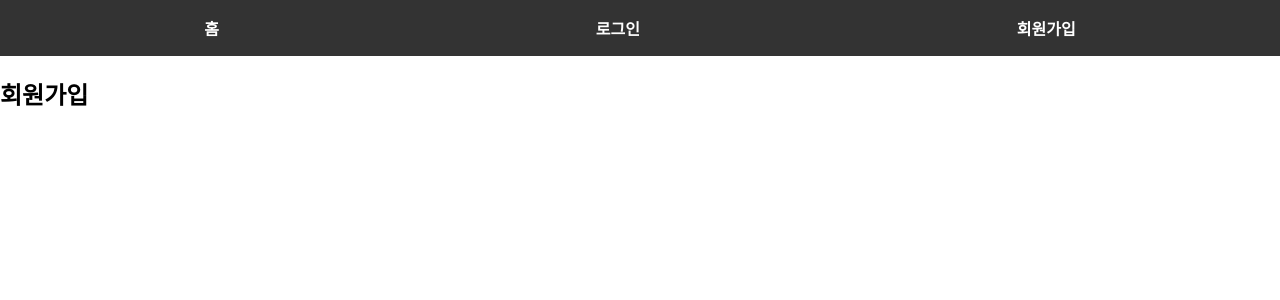
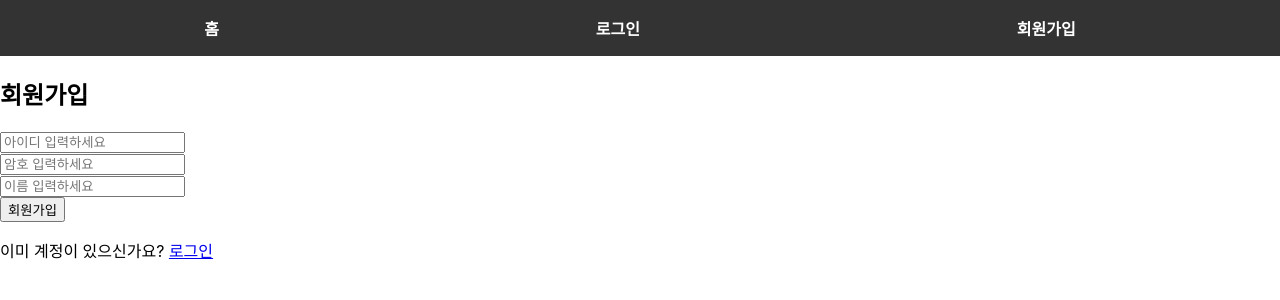
Before and after one commit to nam2626/KH_2025_04_REACT, a React (Create React App) app in the folder spring-board-front/: page /signup in a window 1280 px wide. Shown: the top 300 px of the page. Built offline with nearby package versions, Linux system fonts and the light colour scheme.

Commit message:
회원가입 처리 완료

```diff
--- a/spring-board-front/src/pages/SignupPage.jsx
+++ b/spring-board-front/src/pages/SignupPage.jsx
@@ -1,7 +1,37 @@
+import { useRef } from 'react';
+import { signup } from '../service/authApi';
+import { useNavigate } from 'react-router-dom';
+
 export default () => {
+  const userid = useRef(null);
+  const password = useRef(null);
+  const username = useRef(null);
+  const navigate = useNavigate();
+  const handleRegister = async () => {
+    try {
+      const response = await signup(userid.current.value, username.current.value, password.current.value);
+      console.log(response);
+      alert('회원가입 성공');
+      navigate('/login');
+    } catch (error) {
+      alert('회원가입 오류');
+      console.log('회원가입 오류 : ', error);
+    }
+  };
+
   return (
     <div>
       <h2>회원가입</h2>
+      <input type="text" ref={userid} placeholder="아이디 입력하세요" />
+      <br />
+      <input type="password" ref={password} placeholder="암호 입력하세요" />
+      <br />
+      <input type="text" ref={username} placeholder="이름 입력하세요" />
+      <br />
+      <button onClick={handleRegister}>회원가입</button>
+      <p>
+        이미 계정이 있으신가요? <a href="/login">로그인</a>
+      </p>
     </div>
   );
 };
--- a/spring-board-front/src/service/authApi.js
+++ b/spring-board-front/src/service/authApi.js
@@ -36,6 +36,7 @@ authApi.interceptors.response.use(
 );
 //회원 가입 호출 함수
 export const signup = async (userid, username, password) => {
+  console.log(userid, username, password);
   const response = await authApi.post('/auth/signup', {
     userid,
     username,
```
